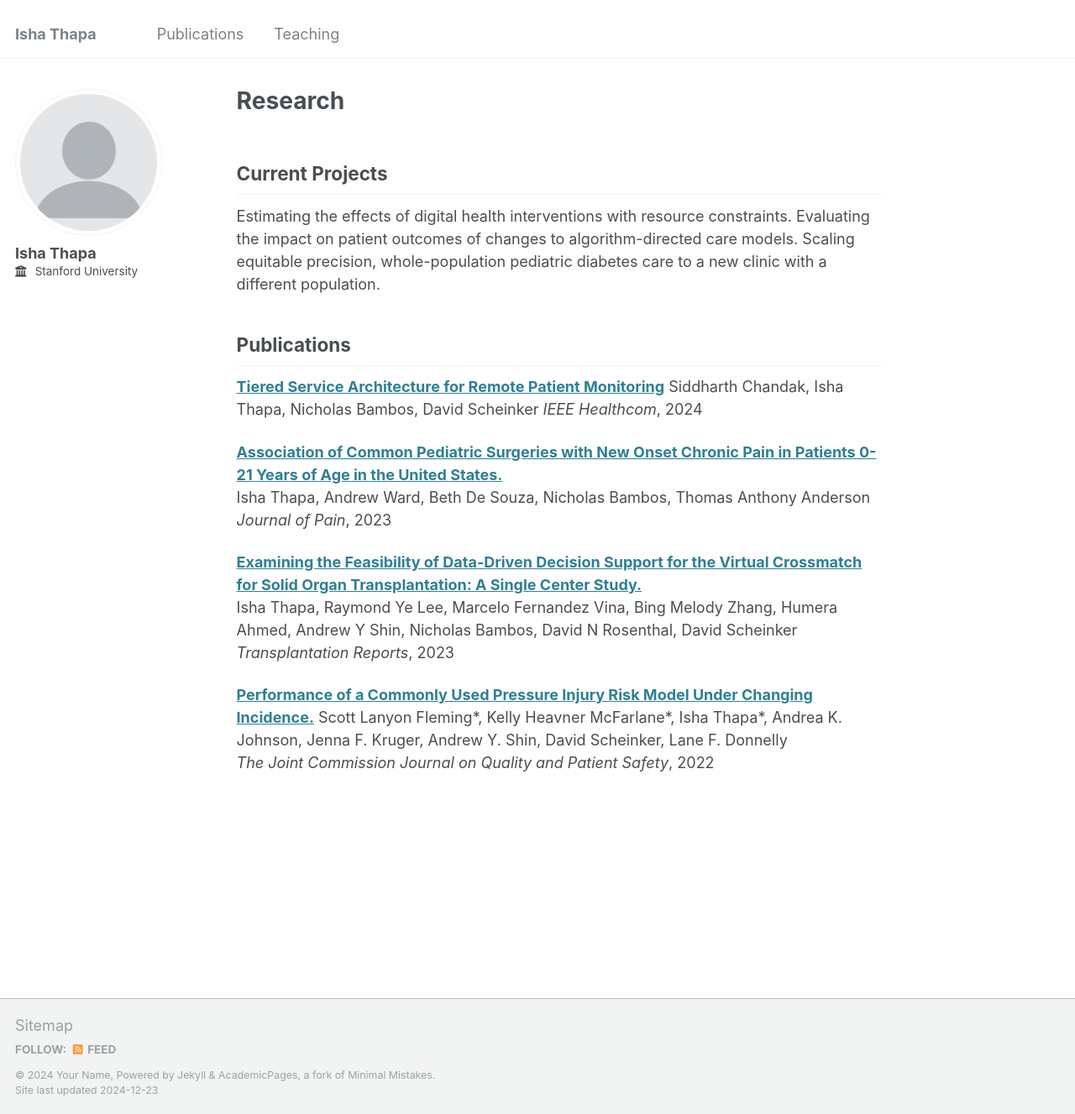
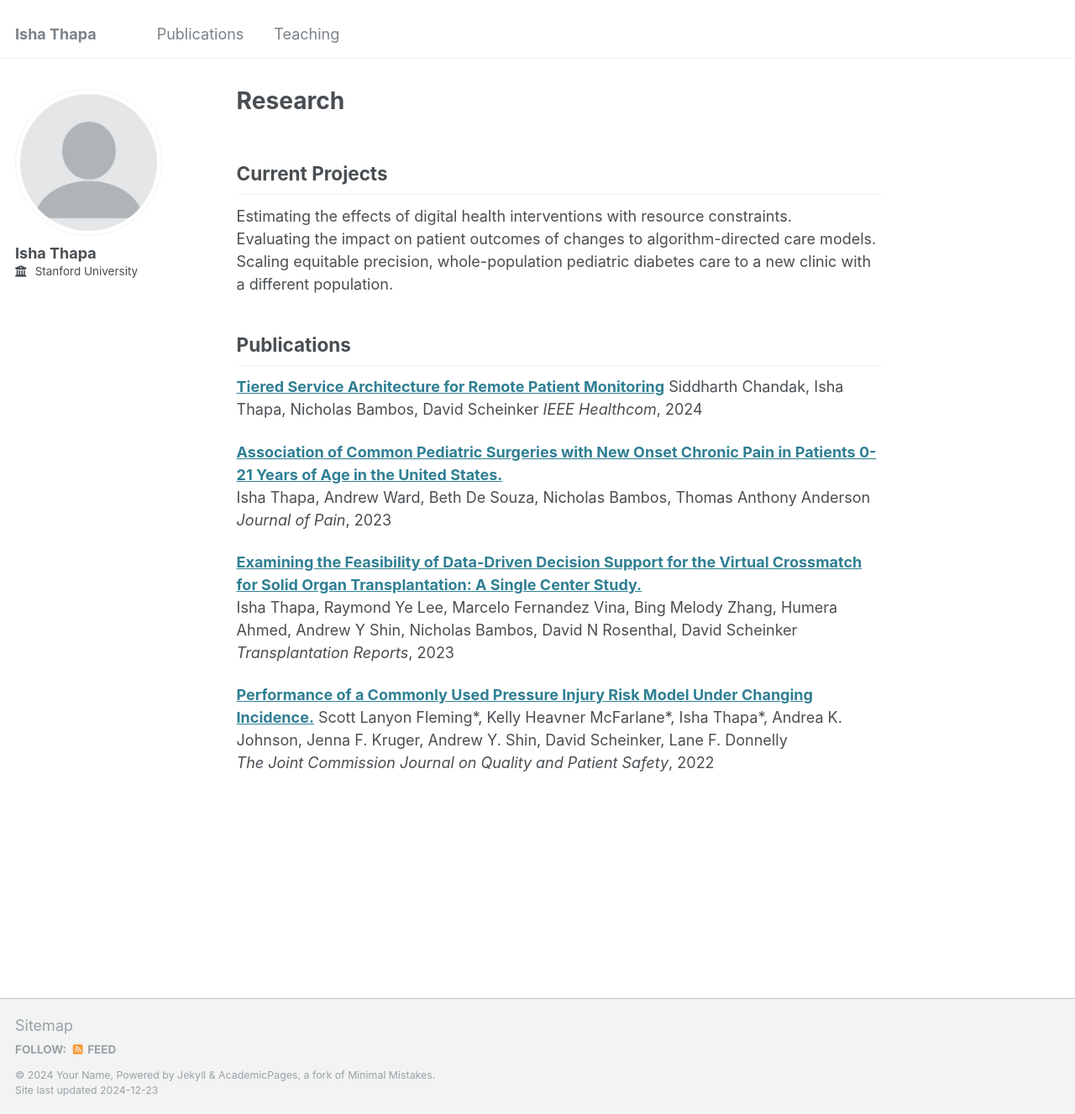
Before and after one commit to ishathapa/ishathapa.github.io, a Jekyll site: the page built from _pages/publications.md, in a window 1280 px wide and 1327 px high. Shown: the whole window at 84% size. Built offline with Jekyll 4.4.1, drawn with Linux system fonts in a browser that asks for light colours.

```diff
--- a/_pages/publications.md
+++ b/_pages/publications.md
@@ -5,8 +5,8 @@ permalink: /publications/
 author_profile: true
 ---
 ## Current Projects
-Estimating the effects of digital health interventions with resource constraints.
-Evaluating the impact on patient outcomes of changes to algorithm-directed care models.
+Estimating the effects of digital health interventions with resource constraints. \\
+Evaluating the impact on patient outcomes of changes to algorithm-directed care models. \\
 Scaling equitable precision, whole-population pediatric diabetes care to a new clinic with a different population.
 
 ## Publications
```
